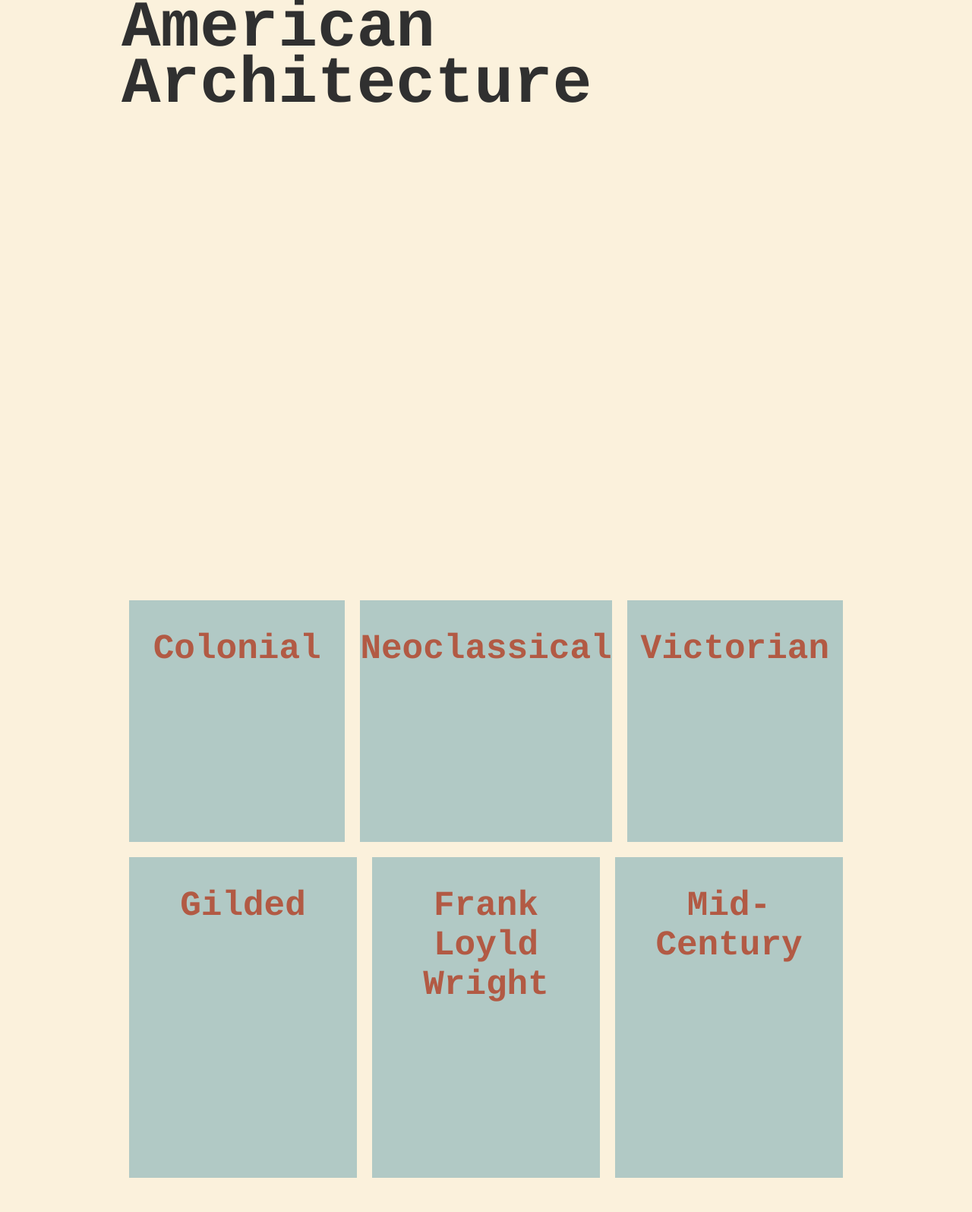
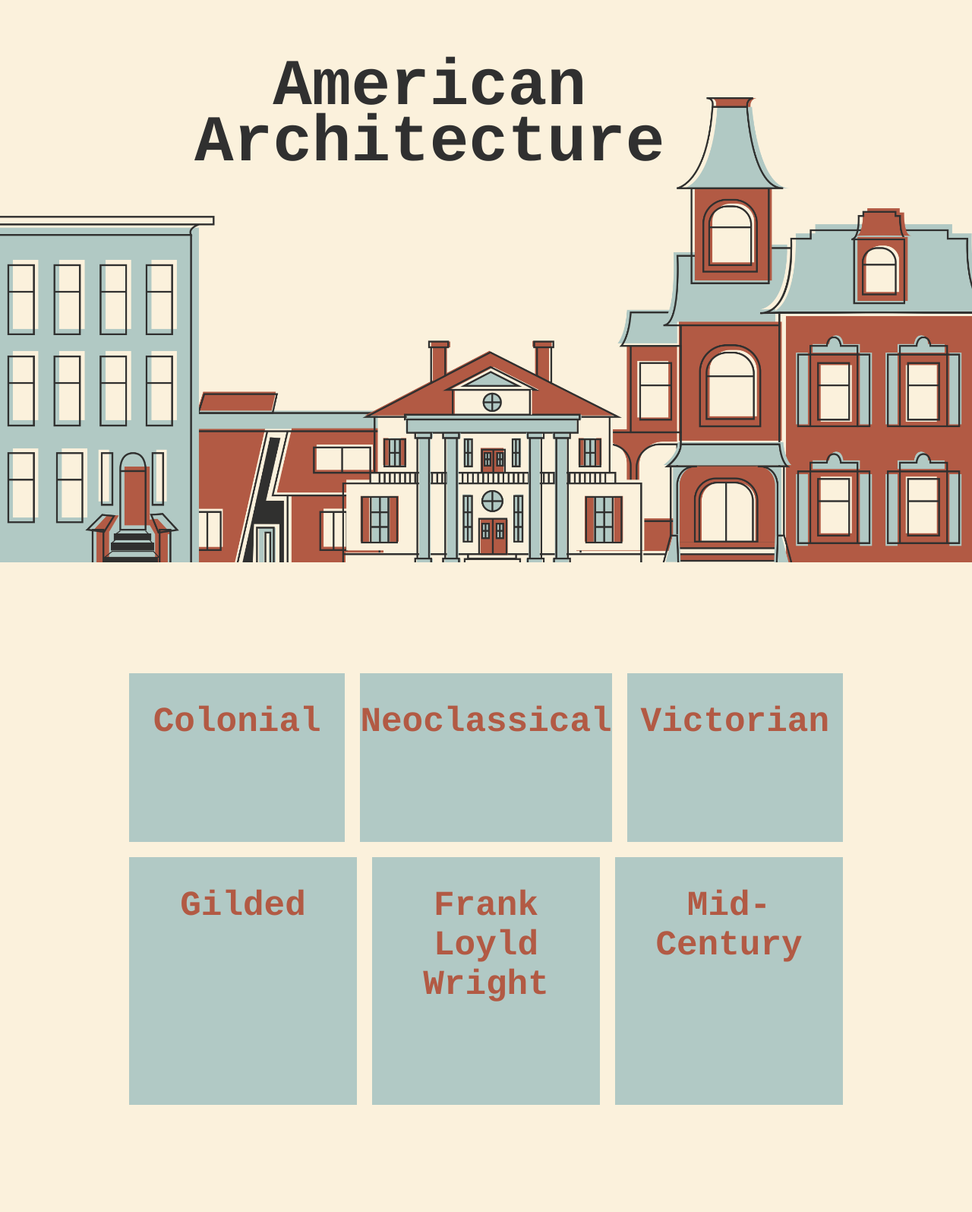
Before and after one commit to emmaallman/des-440-project-1, a plain HTML site: page index.html in a window 1280 px wide. Shown: the top 1595 px of the page at 76% size. Drawn offline with nearby package versions, Linux system fonts and the light colour scheme; a script that the page names is missing.

Commit message:
hover and masthead

```diff
--- a/css/main.css
+++ b/css/main.css
@@ -37,6 +37,7 @@ h1 {
  font-size: 86px;
  color: #303030;
  margin-top: 0;
+ text-align: center;
 }
 
 h2 {
@@ -82,6 +83,21 @@ p {
   margin: 0;
 }
 
+.heading {
+  display: block;
+  position: absolute;
+  margin-left: 20%;
+  padding-top: 6%;
+}
+
+.masthead-img {
+  display: inline;
+  position: relative;
+  padding-top: 10%;
+  height: 100%;
+  width: 100%;
+}
+
 .navigation {
   min-height: 780px;
   display: flex;
@@ -89,6 +105,8 @@ p {
   flex-direction: row;
   align-items: stretch;
   align-content: stretch;
+  padding-top: 10%;
+  padding-bottom: 10%;
 }
 
 .colonial-nav {
@@ -98,8 +116,16 @@ p {
   flex-basis: 25%;
   margin: 10px;
   text-align: center;
+  transition: background 0.25s linear;
 }
 
+.colonial-nav:hover {
+  background: #B25A44;
+}
+
+.colonial-nav:hover h2 {
+  color: #fbf1dc;
+}
 
 .neoclassical-nav {
   order: 2;
@@ -108,6 +134,15 @@ p {
   flex-basis: 25%;
   margin: 10px;
   text-align: center;
+  transition: background 0.25s linear;
+}
+
+.neoclassical-nav:hover {
+  background: #B25A44;
+}
+
+.neoclassical-nav:hover h2 {
+  color: #fbf1dc;
 }
 
 .victorian-nav {
@@ -117,6 +152,15 @@ p {
   flex-basis: 25%;
   margin: 10px;
   text-align: center;
+  transition: background 0.25s linear;
+}
+
+.victorian-nav:hover {
+  background: #B25A44;
+}
+
+.victorian-nav:hover h2 {
+  color: #fbf1dc;
 }
 
 .gilded-nav {
@@ -126,6 +170,15 @@ p {
   flex-basis: 25%;
   margin: 10px;
   text-align: center;
+  transition: background 0.25s linear;
+}
+
+.gilded-nav:hover {
+  background: #B25A44;
+}
+
+.gilded-nav:hover h2 {
+  color: #fbf1dc;
 }
 
 .FLW-nav {
@@ -135,6 +188,15 @@ p {
   flex-basis: 25%;
   margin: 10px;
   text-align: center;
+  transition: background 0.25s linear;
+}
+
+.FLW-nav:hover {
+  background: #B25A44;
+}
+
+.FLW-nav:hover h2 {
+  color: #fbf1dc;
 }
 
 .mid-century-nav {
@@ -144,6 +206,15 @@ p {
   flex-basis: 25%;
   margin: 10px;
   text-align: center;
+  transition: background 0.25s linear;
+}
+
+.mid-century-nav:hover {
+  background: #B25A44;
+}
+
+.mid-century-nav:hover h2 {
+  color: #fbf1dc;
 }
 
 .colonial {
--- a/index.html
+++ b/index.html
@@ -30,12 +30,15 @@
     </head>
     <body>
       <div class="outer-wrapper">
-        <div class="inner-wrapper">
+
       <div class="masthead">
-        <h1>American Architecture</h1>
+        <div class="heading">
+        <h1>American <br> Architecture</h1>
+      </div>
+        <img src="images/masthead.png" class="masthead-img">
       </div>
 
-
+<div class="inner-wrapper">
         <div class="navigation">
 
           <div class="colonial-nav">
```
Also changed, not shown: images/masthead.png (added).
